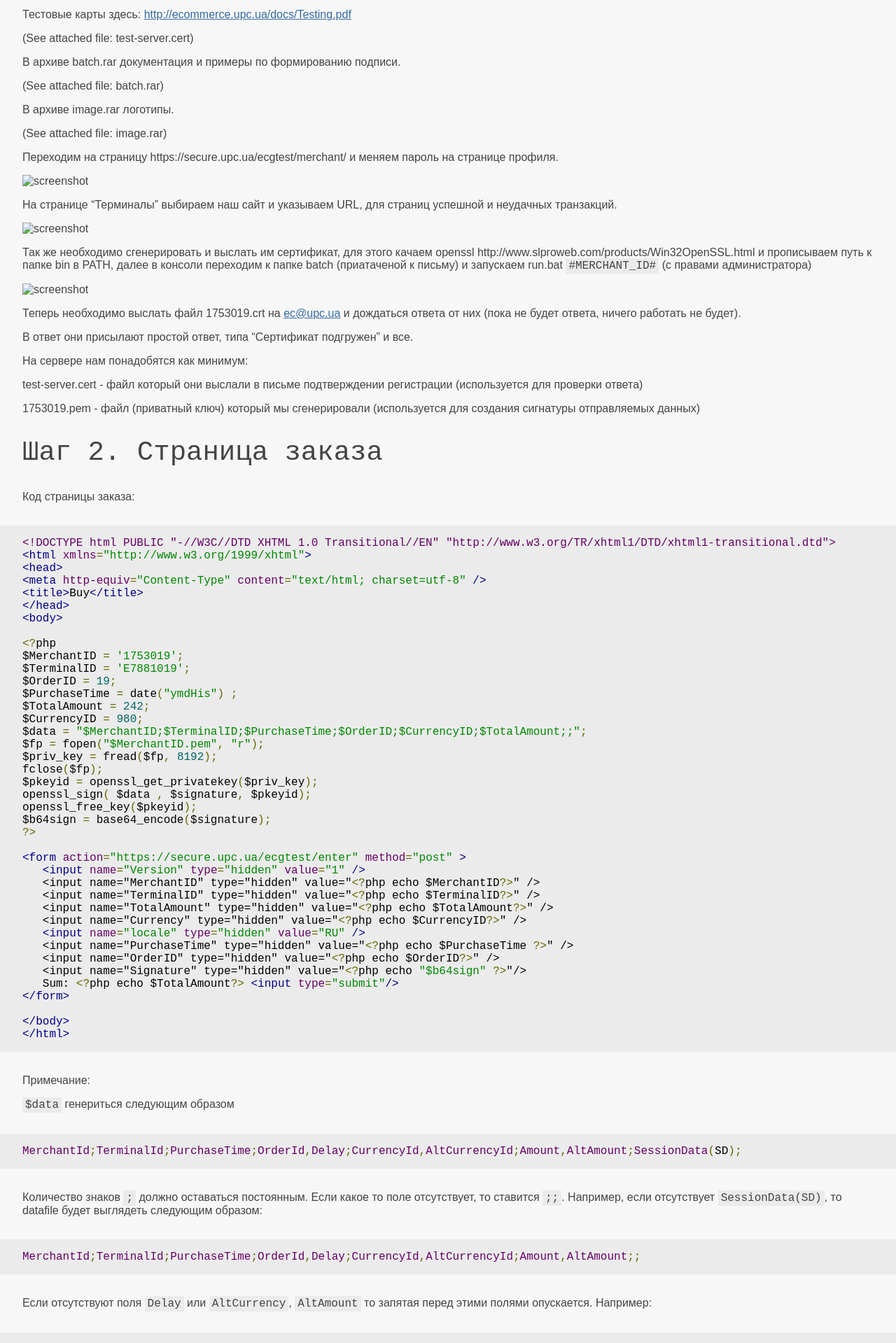
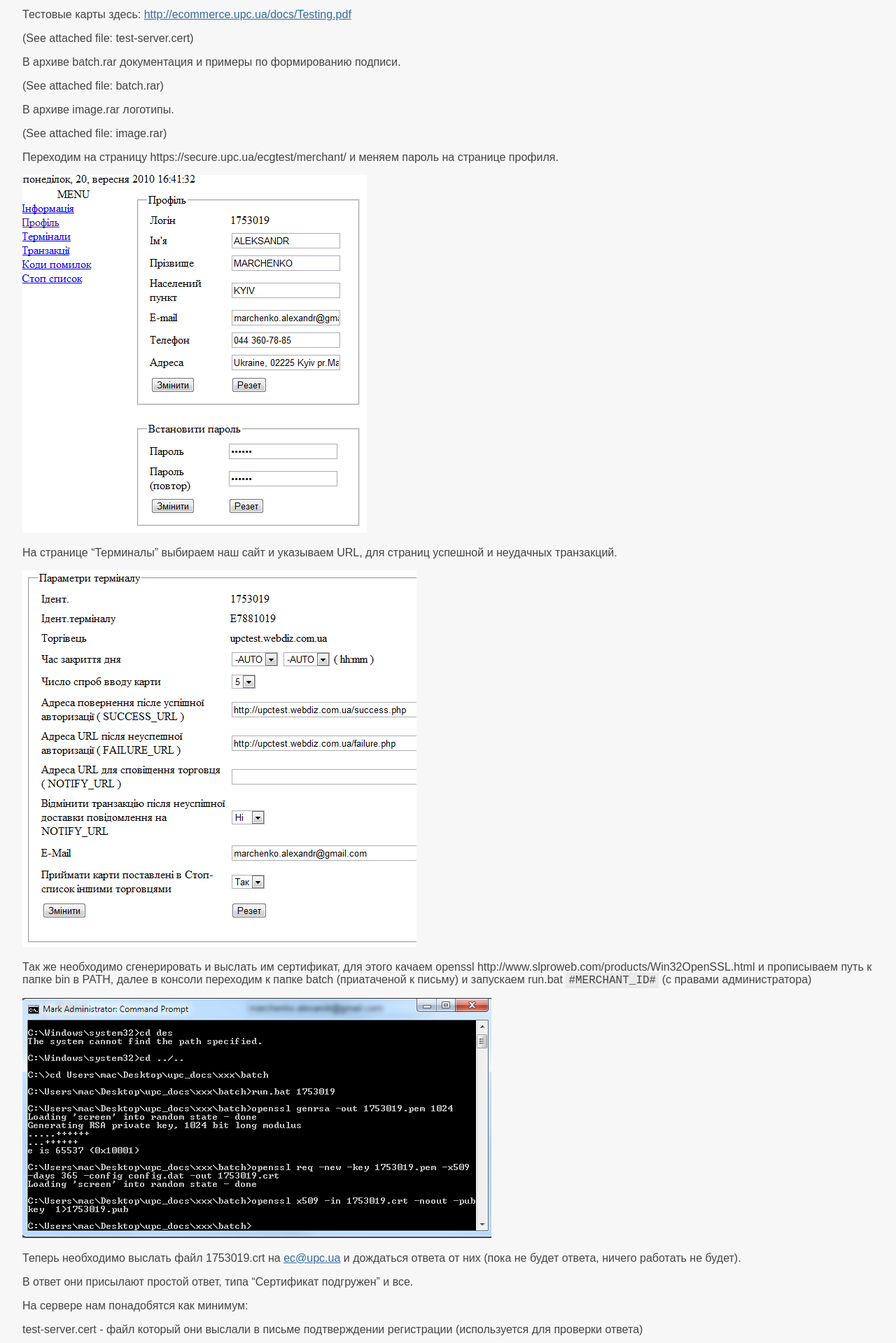
Before and after one commit to michaelbramwell/mac2000.github.com, a Jekyll site: the page built from _posts/2010-12-21-upc-visa-mastercard-payment.md, in a window 1280 px wide. Shown: the part 845-2764 px from the top of the page at 70% size. Built offline with Jekyll 4.4.1, drawn with Linux system fonts in a browser that asks for light colours; some web fonts are replaced.

Commit message:
upc images

```diff
--- a/_posts/2010-12-21-upc-visa-mastercard-payment.md
+++ b/_posts/2010-12-21-upc-visa-mastercard-payment.md
@@ -56,15 +56,15 @@ TerminalID=E7881019
 
 Переходим на страницу https://secure.upc.ua/ecgtest/merchant/ и меняем пароль на странице профиля.
 
-![screenshot](http://mac-blog.org.ua/wp-content/uploads/image3.png)
+![screenshot](http://mac-blog.org.ua/images/wp/image3.png)
 
 На странице "Терминалы" выбираем наш сайт и указываем URL, для страниц успешной и неудачных транзакций.
 
-![screenshot](http://mac-blog.org.ua/wp-content/uploads/image2.png)
+![screenshot](http://mac-blog.org.ua/images/wp/image2.png)
 
 Так же необходимо сгенерировать и выслать им сертификат, для этого качаем openssl http://www.slproweb.com/products/Win32OpenSSL.html и прописываем путь к папке bin в PATH, далее в консоли переходим к папке batch (приатаченой к письму) и запускаем run.bat `#MERCHANT_ID#` (с правами администратора)
 
-![screenshot](http://mac-blog.org.ua/wp-content/uploads/image0.png)
+![screenshot](http://mac-blog.org.ua/images/wp/image0.png)
 
 Теперь необходимо выслать файл 1753019.crt на [ec@upc.ua](mailto:ec@upc.ua) и дождаться ответа от них (пока не будет ответа, ничего работать не будет).
 
@@ -213,7 +213,7 @@ test-server.cert - файл который они выслали в письм
 
 В идеале на странице `success.php` должна будет выглядеть так:
 
-![screenshot](http://mac-blog.org.ua/wp-content/uploads/image1.png)
+![screenshot](http://mac-blog.org.ua/images/wp/image1.png)
 
 Шаг 4. Страница ошибки
 ----------------------
```
